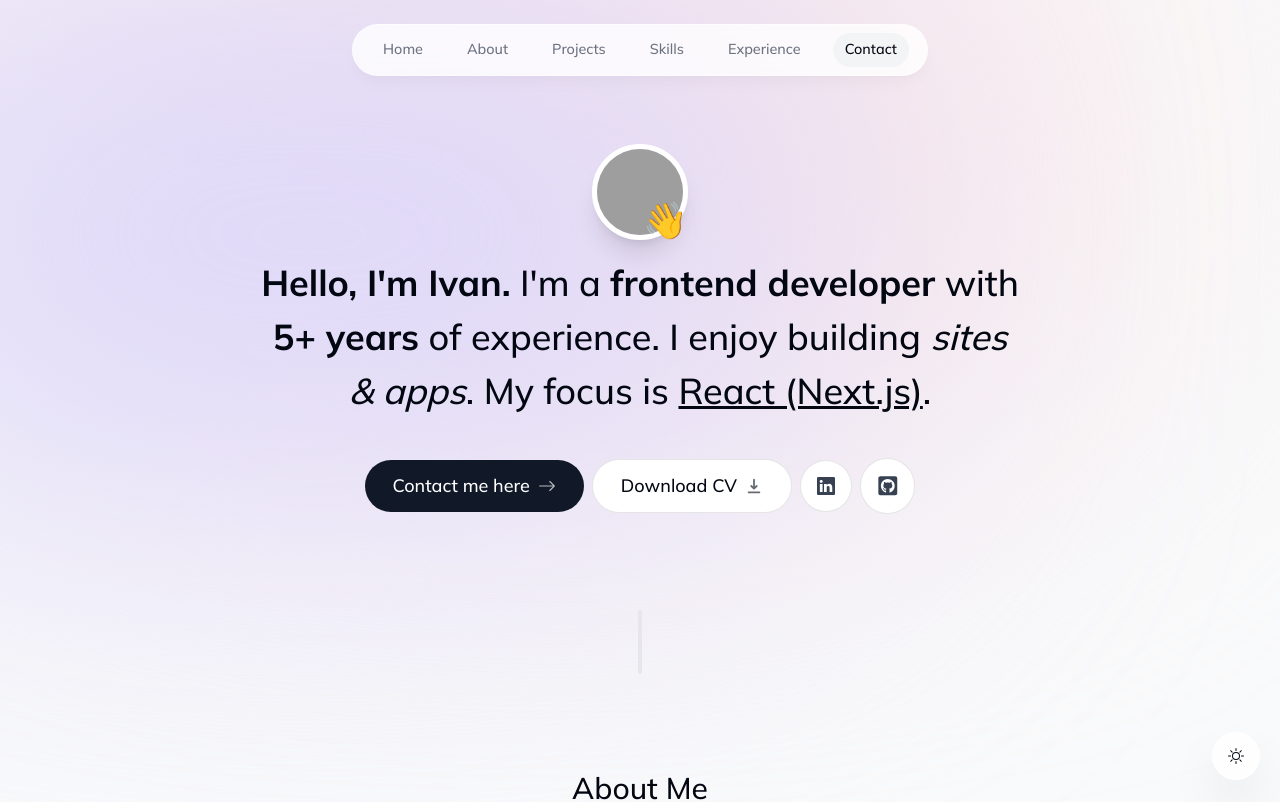
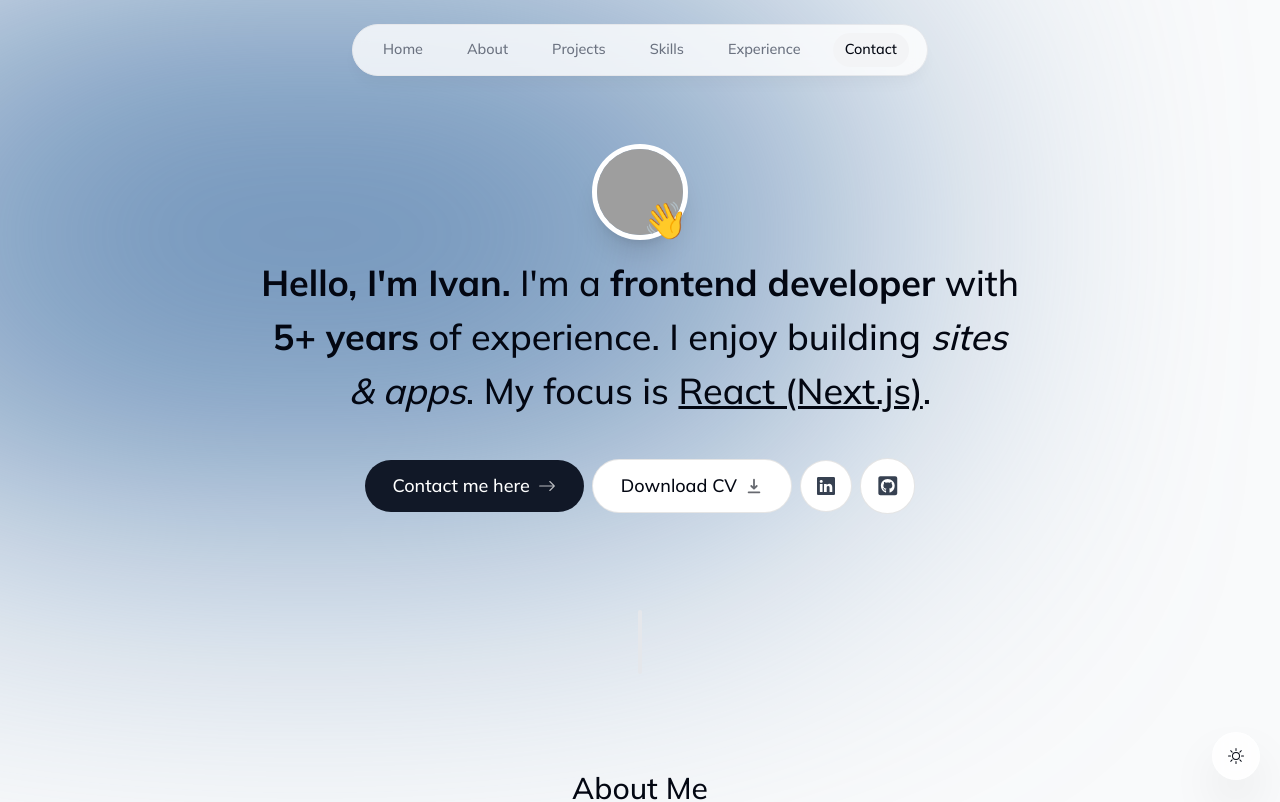
Before and after one commit to HorbynkoIvan/portfolio, a Next.js app: page / in a window 1280 px wide. Shown: the top 802 px of the page. Built offline with nearby package versions, Linux system fonts and the light colour scheme; no server answers; grey boxes are pictures that could not be loaded.

Commit message:
background color combination

```diff
--- a/src/components/BackgroundElements.tsx
+++ b/src/components/BackgroundElements.tsx
@@ -1,11 +1,11 @@
 export const BackgroundElements = () => (
   <>
     <div
-      className="bg-[#fbe2e3] absolute top-[-6rem] -z-10 right-[11rem] h-[31.25rem]
-         w-[31.25rem] rounded-full blur-[10rem] sm:w-[68.75rem] dark:bg-[#946263]"></div>
+      className="bg-[#FC766AFF ] absolute top-[-6rem] -z-10 right-[11rem] h-[31.25rem]
+    w-[31.25rem] rounded-full blur-[10rem] sm:w-[68.75rem] dark:bg-[#0B3954FF ]"></div>
     <div
-      className="bg-[#dbd7fb] absolute top-[-1rem] -z-10 left-[-35rem] h-[31.25rem]
-         w-[50rem] rounded-full blur-[10rem] sm:w-[68.75rem] md:left-[-33rem] lg:left-[-28rem]
-         xl:left-[-15rem] 2xl:left-[-5rem] dark:bg-[#676394]"></div>
+      className="bg-[#5B84B1FF] absolute top-[-1rem] -z-10 left-[-35rem] h-[31.25rem]
+    w-[50rem] rounded-full blur-[10rem] sm:w-[68.75rem] md:left-[-33rem] lg:left-[-28rem]
+    xl:left-[-15rem] 2xl:left-[-5rem] dark:bg-[#17202A ]"></div>
   </>
 );
--- a/src/components/Header.tsx
+++ b/src/components/Header.tsx
@@ -11,7 +11,9 @@ export const Header = () => {
   return (
     <header className="z-[999] relative">
       <motion.div
-        className="fixed top-0 left-1/2 h-[4.5rem] w-full rounded-none border border-white border-opacity-40 bg-white bg-opacity-80 shadow-lg shadow-black/[0.03] backdrop-blur-[0.5rem] sm:top-6 sm:h-[3.25rem] sm:w-[36rem] sm:rounded-full dark:bg-gray-950 dark:border-black/40 dark:bg-opacity-75"
+        className="fixed top-0 left-1/2 h-[4.5rem] w-full rounded-none border border-grey border-opacity-40 bg-white
+        bg-opacity-80 shadow-lg shadow-black/[0.03] backdrop-blur-[0.5rem] sm:top-6 sm:h-[3.25rem] sm:w-[36rem]
+        sm:rounded-full dark:bg-gray-950 dark:border-black/40 dark:bg-opacity-75"
         initial={{ y: -100, x: "-50%", opacity: 0 }}
         animate={{ y: 0, x: "-50%", opacity: 1 }}></motion.div>
 
@@ -25,7 +27,8 @@ export const Header = () => {
               animate={{ y: 0, opacity: 1 }}>
               <Link
                 className={clsx(
-                  "flex w-full items-center justify-center px-3 py-3 hover:text-gray-950 transition dark:text-gray-500 dark:hover:text-gray-300",
+                  "flex w-full items-center justify-center px-3 py-3 hover:text-gray-950 transition dark:text-gray-200" +
+                    " dark:hover:text-gray-100",
                   {
                     "text-gray-950 dark:text-gray-200": activeSection === link.name,
                   }
@@ -39,7 +42,7 @@ export const Header = () => {
 
                 {link.name === activeSection && (
                   <motion.span
-                    className="bg-gray-100 rounded-full absolute inset-0 -z-10 dark:bg-gray-800"
+                    className="bg-gray-100 rounded-full absolute inset-0 -z-10 dark:bg-gray-400"
                     layoutId="activeSection"
                     transition={{
                       type: "spring",
```
